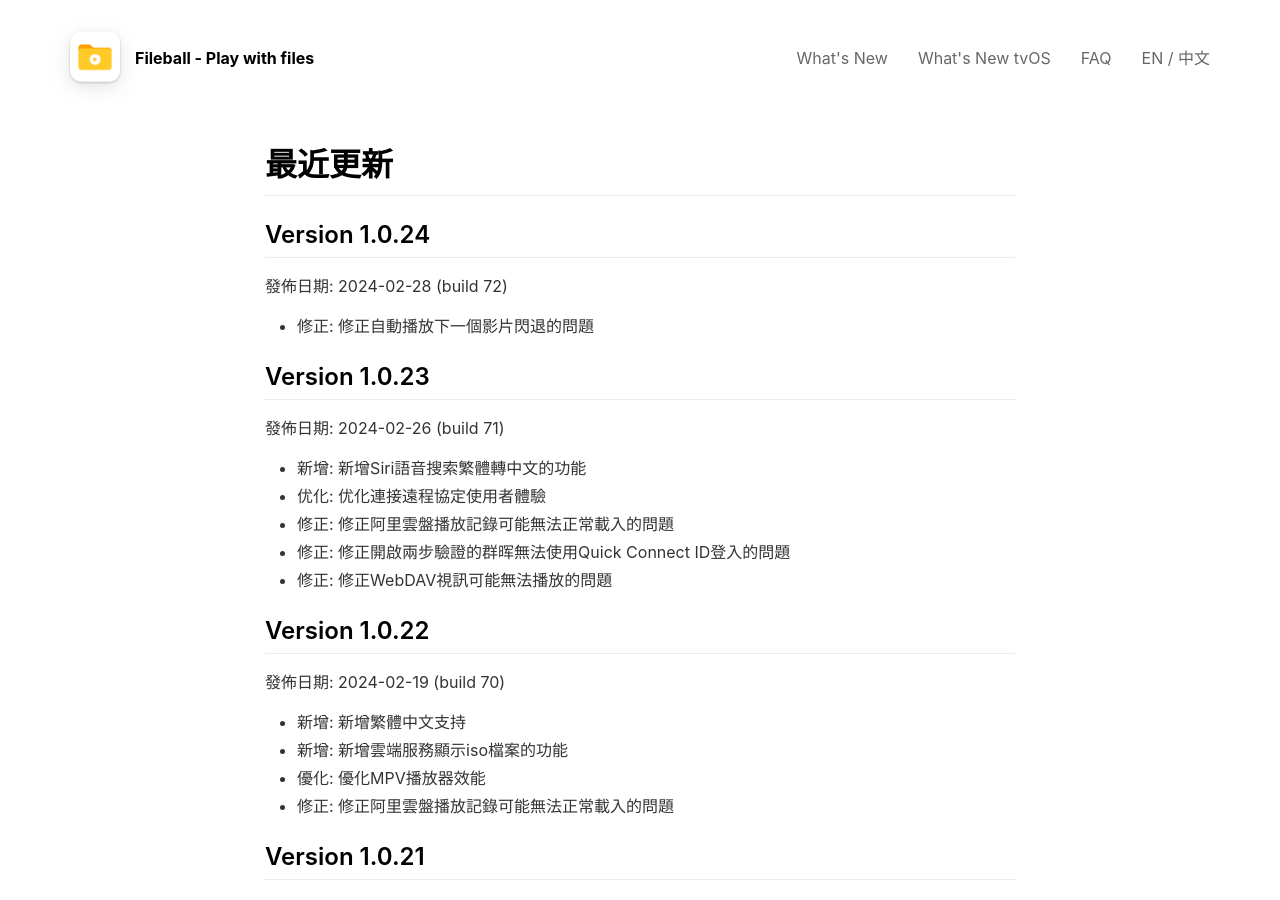
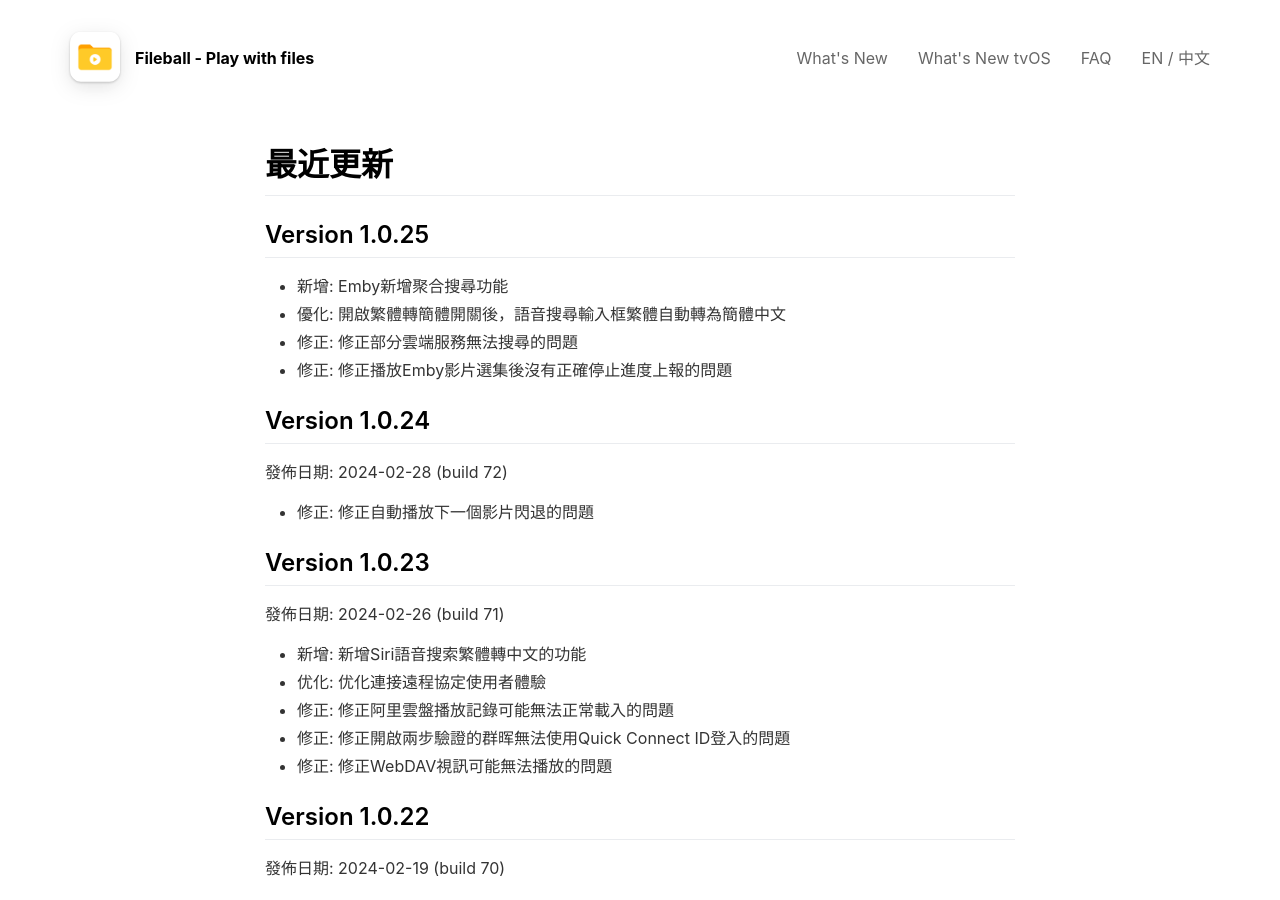
Before and after one commit to alexiscn/fileball.app, a Jekyll site: the page built from _pages/tw/changelog_tv.md, in a window 1280 px wide and 900 px high. Built offline with Jekyll 4.4.1, drawn with Linux system fonts in a browser that asks for light colours; nearby versions of some CDN libraries.

Commit message:
update changelog

```diff
--- a/_pages/tw/changelog_tv.md
+++ b/_pages/tw/changelog_tv.md
@@ -7,6 +7,13 @@ locale: tw
 ---
 
 # 最近更新
+
+## **Version 1.0.25**
+
+- 新增: Emby新增聚合搜尋功能
+- 優化: 開啟繁體轉簡體開關後，語音搜尋輸入框繁體自動轉為簡體中文
+- 修正: 修正部分雲端服務無法搜尋的問題
+- 修正: 修正播放Emby影片選集後沒有正確停止進度上報的問題
 
 ## **Version 1.0.24**
 
```
Also changed, not shown: _pages/changlog_tv.md (+3 -0 lines), _pages/cn/changelog_tv.md (+3 -0 lines).
